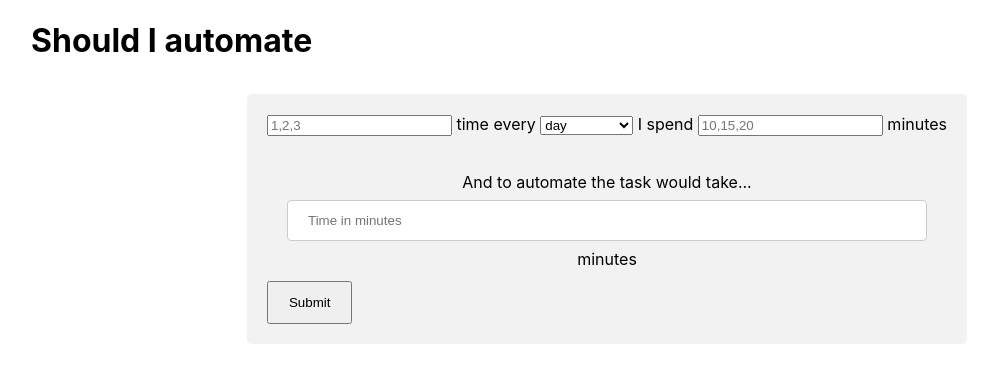
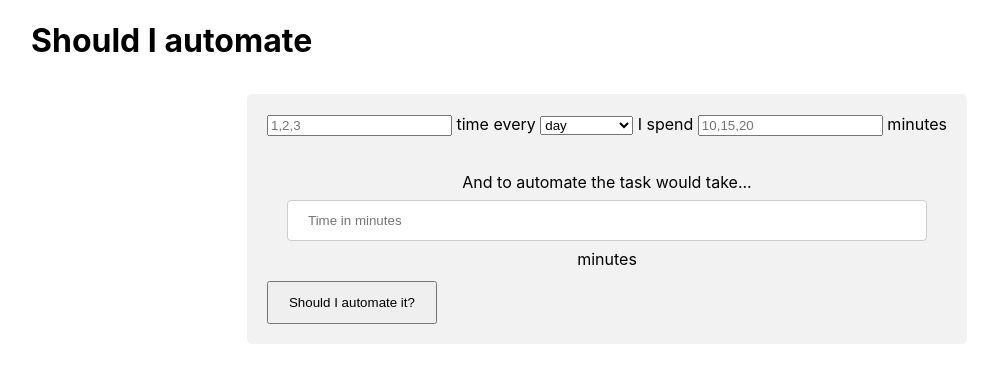
Before and after one commit to aedificatorum/shouldiautomateit, a React (Create React App) app: page / in a window 1280 px wide. Shown: the top 382 px of the page, without its empty margins (33-1031 px from the left). Built offline with nearby package versions, Linux system fonts and the light colour scheme.

Commit message:
submit -> should i automate

```diff
--- a/src/App.js
+++ b/src/App.js
@@ -82,8 +82,8 @@ class App extends Component {
               <span> minutes</span>
             </div>
 
-            <button className="row" type="submit">
-              Submit
+            <button className="row" onClick={() => alert('lol')}>
+              Should I automate it?
             </button>
           </form>
         </div>
```
